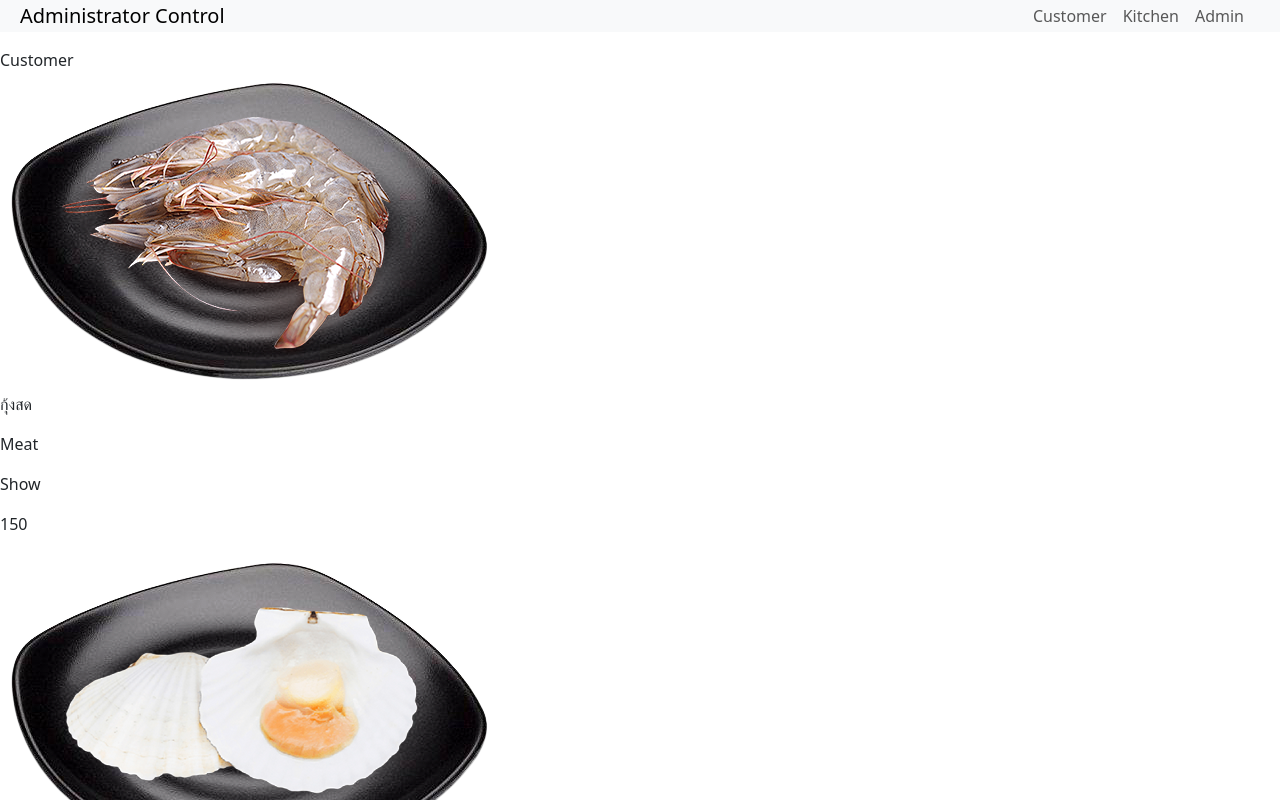
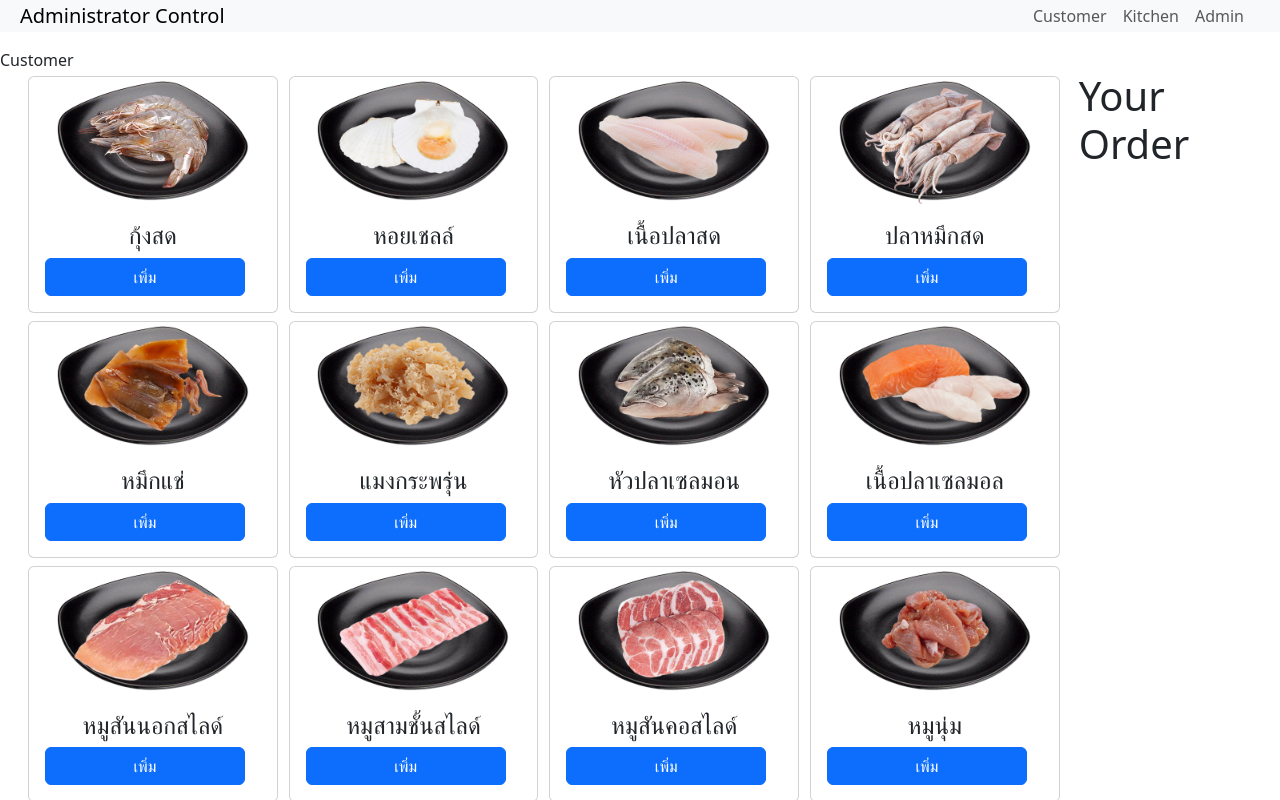
Before and after one commit to JakkritThinwongyod/my-jakkrit, a React (Create React App) app in the folder my-react-app/: page / in a window 1280 px wide. Shown: the top 800 px of the page. Built offline with nearby package versions, Linux system fonts and the light colour scheme.

Commit message:
Update Customer

```diff
--- a/my-react-app/src/components/navbar.js
+++ b/my-react-app/src/components/navbar.js
@@ -1,10 +1,6 @@
 import { Outlet} from "react-router-dom";
 
-import Container from 'react-bootstrap/Container';
-import Nav from 'react-bootstrap/Nav';
-import Navbar from 'react-bootstrap/Navbar';
-import Offcanvas from 'react-bootstrap/Offcanvas';
-
+import {Container,Nav,Navbar,Offcanvas } from 'react-bootstrap';
 
 const Navbars=()=> {
   return (
--- a/my-react-app/src/components/nookShabu/NsCustomer.js
+++ b/my-react-app/src/components/nookShabu/NsCustomer.js
@@ -1,19 +1,42 @@
+import {Button,Card} from 'react-bootstrap';
 import DataFoods from "./Data/DataFoods";
+
 const NsCustomer =()=>{
     return(
         <>
         <div>Customer</div>
-        <p>{DataFoods.map((foods,id)=>{
-            return(
-                <div key={id}>
-                    <img src={foods.image}/>
-                    <p>{foods.title}</p>
-                    <p>{foods.type}</p>
-                    <p>{foods.show}</p>
-                    <p>{foods.total}</p>
+        <div className='container-fluid'>
+            <div className='row'>
+                <div className='col-10'>
+                        <div className='container-fluid'>
+                            <div className='row'>
+                                {DataFoods.map((foods,id)=>{
+                                    return(
+                                            <div key={id} className='col col-xl-3 col-xxl-2'>
+                                                <Card style={{ width: '15.6rem' }} className='m-1'>
+                                                    <Card.Img variant="top" style={{ width: '12.5rem' }} className='mx-auto' src={foods.image} />
+                                                    <Card.Body>
+                                                        <Card.Title style={{ fontSize: '1.5rem' }} className='text-center'>
+                                                            {foods.title}
+                                                        </Card.Title>
+                                                        <Button variant="primary" style={{ width: '12.5rem' }}>เพิ่ม</Button>
+                                                    </Card.Body>
+                                                </Card>
+                                            </div>
+
+                                        )
+                                })}
+                            </div>
+                        </div>
+                    </div>
+                <div className='col-2'>
+                                <h1>Your Order</h1>
                 </div>
-            )
-        })}</p>
+            </div>
+        </div>
+
+
+
         </>
     )
 }
```
